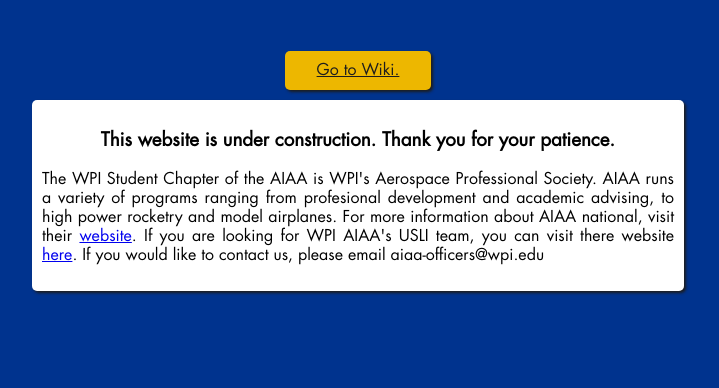
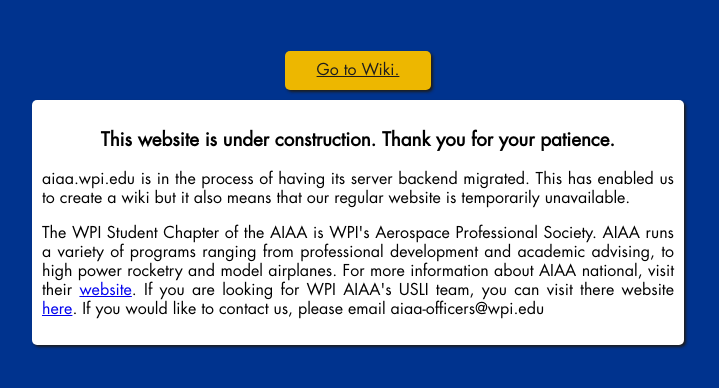
Before and after one commit to npinkhasov/wpi-aiaa-site, a Django app: page / in a window 1280 px wide. Shown: the part 274-662 px from the top of the page, without its empty margins (282-1001 px from the left). Run offline with Django 3.2, Linux system fonts and the light colour scheme; parts of the project's set-up code (start-up, migrations or seed data) failed here and were passed over.

Commit message:
Changed home text

```diff
--- a/wpiaiaasite/home/templates/home/index.html
+++ b/wpiaiaasite/home/templates/home/index.html
@@ -21,9 +21,14 @@
                 This website is under construction. Thank you for your patience.
             </h3>
             <p>
+                aiaa.wpi.edu is in the process of having its server backend migrated.
+                This has enabled us to create a wiki but it also means that our regular
+                website is temporarily unavailable.
+            </p>
+            <p>
                 The WPI Student Chapter of the AIAA is WPI's Aerospace
                 Professional Society. AIAA runs a variety of programs ranging
-                from profesional development and academic advising, to high
+                from professional development and academic advising, to high
                 power rocketry and model airplanes. For more information about
                 AIAA national, visit their
                 <a href="https://aiaa.org">website</a>. If you are looking for
```
